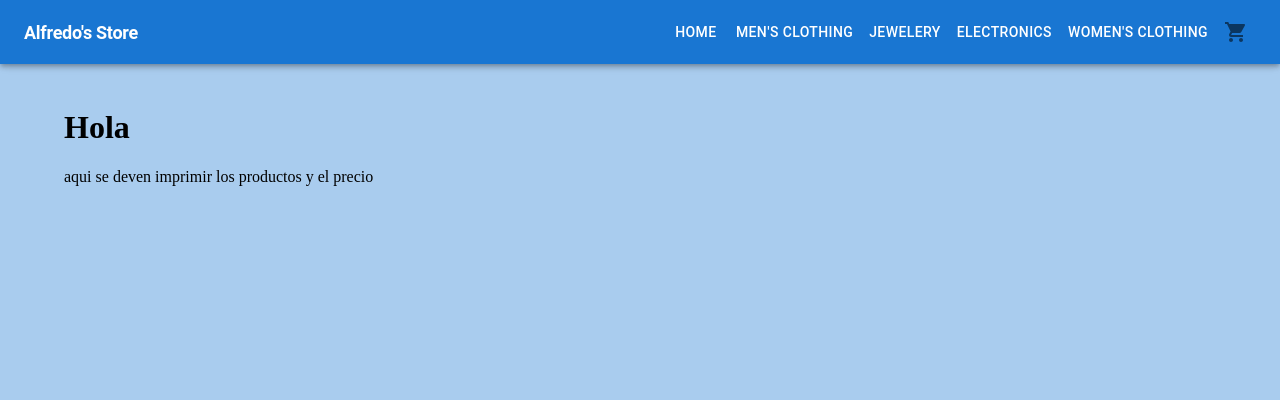
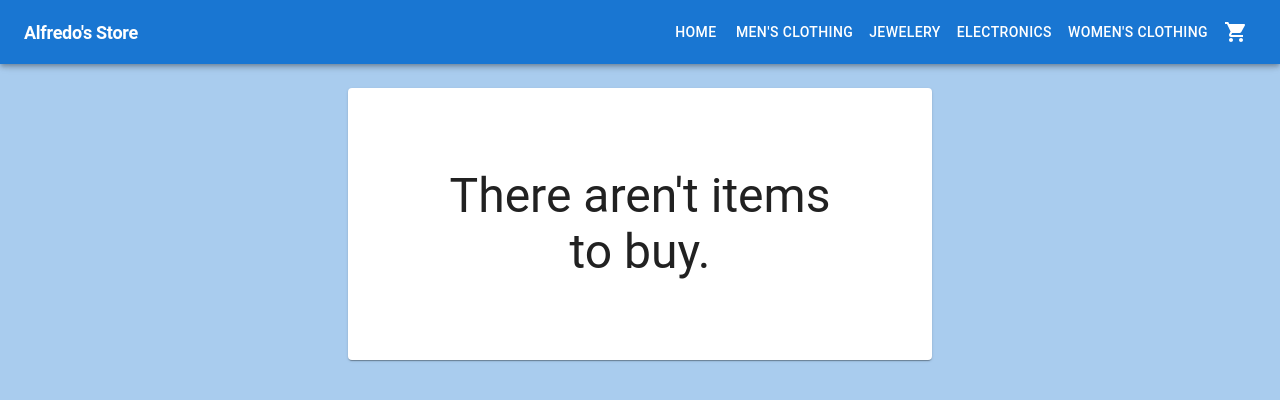
Before and after one commit to AlfredoMc95/PreEntrega1AlfredoMartinez, a React (Vite) app: page /buyCar in a window 1280 px wide. Shown: the top 400 px of the page. Built offline with nearby package versions, Linux system fonts and the light colour scheme.

Commit message:
carrito de compras pafe funcional, falta sumar todo los precios

```diff
--- a/package.json
+++ b/package.json
@@ -12,8 +12,8 @@
   "dependencies": {
     "@emotion/react": "^11.11.1",
     "@emotion/styled": "^11.11.0",
-    "@mui/icons-material": "^5.14.12",
-    "@mui/material": "^5.14.12",
+    "@mui/icons-material": "^5.14.15",
+    "@mui/material": "^5.14.15",
     "firebase": "^10.5.0",
     "react": "^18.2.0",
     "react-dom": "^18.2.0",
--- a/src/App.jsx
+++ b/src/App.jsx
@@ -33,7 +33,6 @@ function App() {
     } else {
       const updatedCart = [...cartItems, { item: selectedItem, quantity }];
       setCartItems(updatedCart);
-      console.log(updatedCart);
     }
 
     setSelectedItem("");
@@ -74,7 +73,12 @@ function App() {
             path="/CategoriPage/:categoryId"
             element={<CategoriPage />}
           ></Route>
-          <Route path="/buyCar" element={<BuyCartPage />}></Route>
+          <Route
+            path="/buyCar"
+            element={
+              <BuyCartPage cartItems={cartItems} setCartItems={setCartItems} />
+            }
+          ></Route>
         </Routes>
       </Router>
     </ItemProvider>
--- /dev/null
+++ b/src/components/cartItemCard/CartItemCard.jsx
@@ -0,0 +1,5 @@
+const CartItemCard = () => {
+  return <div></div>;
+};
+
+export default CartItemCard;
--- a/src/components/detailCard/DetailCard.jsx
+++ b/src/components/detailCard/DetailCard.jsx
@@ -20,7 +20,7 @@ const DetailCArd = ({
   setQuantity,
 }) => {
   useEffect(() => {
-    setSelectedItem(item?.name);
+    setSelectedItem(item);
     setQuantity(product);
   }, [item?.name, product, setSelectedItem, setQuantity]);
 
--- a/src/components/navbar/Navbar.jsx
+++ b/src/components/navbar/Navbar.jsx
@@ -58,7 +58,7 @@ const Navbar = ({ title = "Titulo", countCart }) => {
               </Button>
             ))}
           </Box>
-          <IconButton component={NavLink} to={buyCartLink.path}>
+          <IconButton color="inherit" component={NavLink} to={buyCartLink.path}>
             <CartWidgete countCart={countCart} />
           </IconButton>
         </Toolbar>
--- a/src/pages/BuyCartPage.jsx
+++ b/src/pages/BuyCartPage.jsx
@@ -1,11 +1,81 @@
-import { Container } from "@mui/material";
+import {
+  Box,
+  Button,
+  Card,
+  CardContent,
+  CardMedia,
+  Container,
+  Grid,
+  Paper,
+  Typography,
+} from "@mui/material";
+import DeleteForeverIcon from "@mui/icons-material/DeleteForever";
 
-const BuyCartPage = () => {
+const BuyCartPage = ({ cartItems, setCartItems }) => {
+  const deleteeItem = (itemToRemove) => {
+    const updatedCart = cartItems.filter((item) => item.item !== itemToRemove);
+    setCartItems(updatedCart);
+  };
   return (
     <>
-      <Container sx={{ py: 10 }}>
-        <h1>Hola</h1>
-        <p>aqui se deven imprimir los productos y el precio</p>
+      <Container sx={{ py: 10, width: "50%" }}>
+        <Grid container gap={2}>
+          {cartItems.length === 0 ? (
+            <>
+              <Paper sx={{ width: "100%", p: 10, textAlign: "center" }}>
+                <Typography variant="h3" component="div">
+                  There aren't items to buy.
+                </Typography>
+              </Paper>
+            </>
+          ) : (
+            cartItems.map((itemDet) => (
+              <Grid key={itemDet.item.id} xs={12}>
+                <Card sx={{ display: "flex", justifyContent: "space-between" }}>
+                  <Box
+                    sx={{
+                      display: "flex",
+                      flexDirection: "column",
+                    }}
+                  >
+                    <CardContent sx={{ flex: "1 0 auto", maxWidth: "80%" }}>
+                      <Typography component="div" variant="h5">
+                        {itemDet.item.name}
+                      </Typography>
+                      <Typography
+                        variant="subtitle1"
+                        color="text.secondary"
+                        component="div"
+                      >
+                        Quantity: {itemDet.quantity}
+                      </Typography>
+                      <Typography
+                        variant="subtitle1"
+                        color="text.secondary"
+                        component="div"
+                      >
+                        Price: {itemDet.item.price}$
+                      </Typography>
+                      <Button onClick={() => deleteeItem(itemDet.item)}>
+                        <DeleteForeverIcon />
+                      </Button>
+                    </CardContent>
+                  </Box>
+                  <CardMedia
+                    component="img"
+                    sx={{
+                      width: 200,
+                      height: 200,
+                      objectFit: "contain",
+                    }}
+                    image={itemDet.item.img}
+                    alt="Live from space album cover"
+                  />
+                </Card>
+              </Grid>
+            ))
+          )}
+        </Grid>
       </Container>
     </>
   );
```
Also changed, not shown: 1 other file (tests, documents, lock files or other folders).
